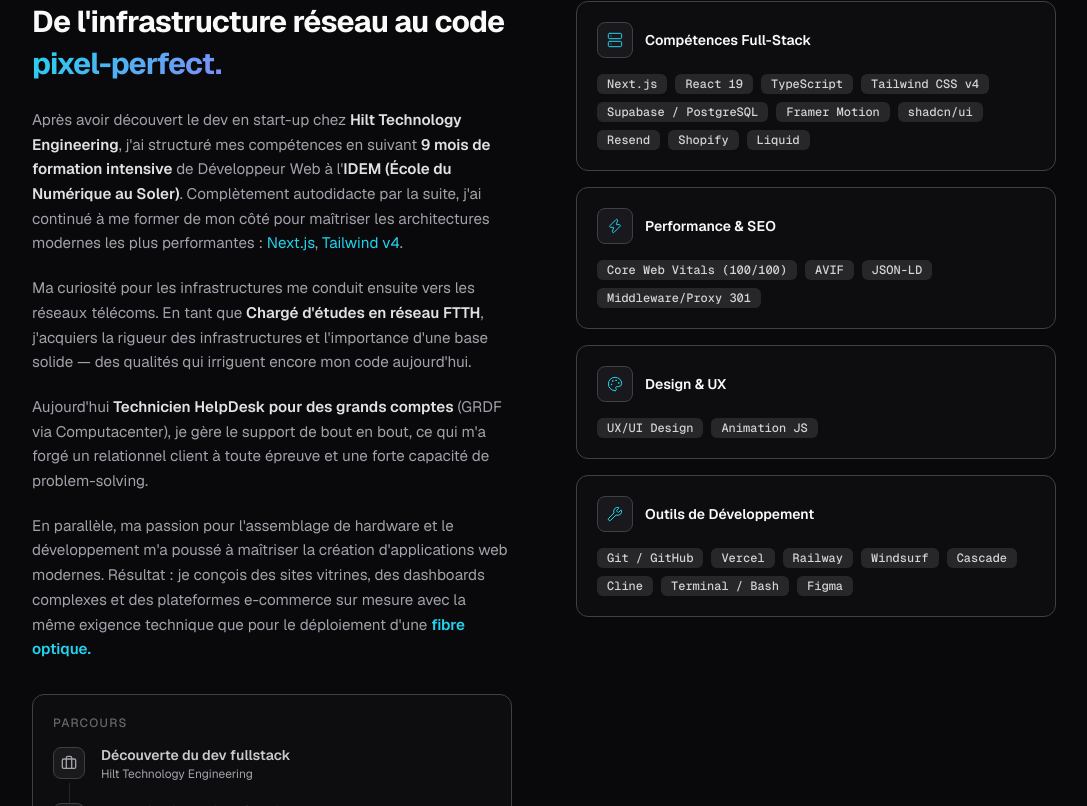
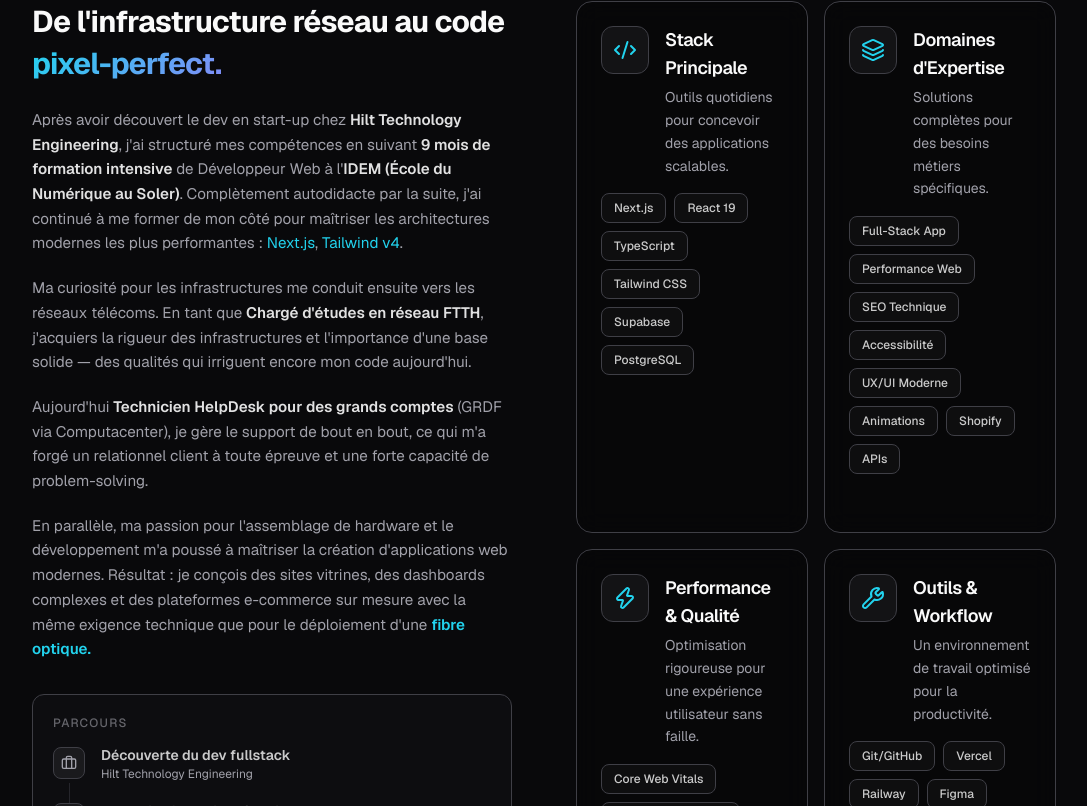
Before and after one commit to GROSJOINDEBEUH/portfolio, a Next.js app: page / in a window 1280 px wide. Shown: the part 4174-4980 px from the top of the page, without its empty margins (96-1183 px from the left). Built offline with nearby package versions, Linux system fonts and the light colour scheme.

Commit message:
refactor: section expertise haut de gamme, orientée valeur

```diff
--- a/package.json
+++ b/package.json
@@ -12,6 +12,7 @@
     "@vercel/analytics": "^2.0.1",
     "@vercel/speed-insights": "^2.0.0",
     "clsx": "^2.1.1",
+    "framer-motion": "^12.40.0",
     "lucide-react": "^1.16.0",
     "next": "16.2.6",
     "react": "19.2.4",
--- a/src/components/sections/about.tsx
+++ b/src/components/sections/about.tsx
@@ -1,34 +1,9 @@
-import { Server, Zap, Wrench, Network, Headphones, Globe, User, Briefcase, GraduationCap, Palette } from 'lucide-react';
+import { Network, Headphones, Globe, User, Briefcase, GraduationCap } from 'lucide-react';
 import { Badge } from '@/components/ui/badge';
+import { ExpertiseCard } from '@/components/ui/ExpertiseCard';
+import { expertiseData } from '@/data/expertise';
 
 /* ─── Data ───────────────────────────────────────────────────────────── */
-
-const SKILLS = [
-  {
-    id: 'frontend',
-    icon: Server,
-    label: 'Compétences Full-Stack',
-    items: ['Next.js', 'React 19', 'TypeScript', 'Tailwind CSS v4', 'Supabase / PostgreSQL', 'Framer Motion', 'shadcn/ui', 'Resend', 'Shopify', 'Liquid'],
-  },
-  {
-    id: 'perf',
-    icon: Zap,
-    label: 'Performance & SEO',
-    items: ['Core Web Vitals (100/100)', 'AVIF', 'JSON-LD', 'Middleware/Proxy 301'],
-  },
-  {
-    id: 'design',
-    icon: Palette,
-    label: 'Design & UX',
-    items: ['UX/UI Design', 'Animation JS'],
-  },
-  {
-    id: 'systeme',
-    icon: Wrench,
-    label: 'Outils de Développement',
-    items: ['Git / GitHub', 'Vercel', 'Railway', 'Windsurf', 'Cascade', 'Cline', 'Terminal / Bash', 'Figma'],
-  },
-] as const;
 
 const TIMELINE = [
   {
@@ -202,39 +177,11 @@
   );
 }
 
-function SkillBox({
-  icon: Icon,
-  label,
-  items,
-}: {
-  icon: (typeof SKILLS)[number]['icon'];
-  label: string;
-  items: readonly string[];
-}) {
+function ExpertiseColumn() {
   return (
-    <div className="group rounded-xl border border-border bg-zinc-900/30 p-5 transition-[border-color,background-color,box-shadow] duration-300 hover:border-primary/25 hover:bg-zinc-900/60 hover:shadow-lg hover:shadow-black/20">
-      <div className="mb-4 flex items-center gap-3">
-        <div className="flex h-9 w-9 items-center justify-center rounded-lg border border-border bg-secondary/50 text-primary transition-colors group-hover:border-primary/30 group-hover:bg-primary/10">
-          <Icon className="h-4 w-4" strokeWidth={1.5} />
-        </div>
-        <h3 className="text-sm font-semibold text-foreground">{label}</h3>
-      </div>
-      <div className="flex flex-wrap gap-2">
-        {items.map((item) => (
-          <Badge key={item} variant="mono">
-            {item}
-          </Badge>
-        ))}
-      </div>
-    </div>
-  );
-}
-
-function SkillsColumn() {
-  return (
-    <div className="flex flex-col gap-4">
-      {SKILLS.map((skill) => (
-        <SkillBox key={skill.id} {...skill} />
+    <div className="grid grid-cols-1 gap-4 md:grid-cols-2">
+      {expertiseData.map((expertise) => (
+        <ExpertiseCard key={expertise.title} expertise={expertise} />
       ))}
     </div>
   );
@@ -255,7 +202,7 @@
 
         <div className="grid grid-cols-1 gap-12 lg:grid-cols-2 lg:gap-16">
           <NarrativeColumn />
-          <SkillsColumn />
+          <ExpertiseColumn />
         </div>
       </div>
     </section>
--- /dev/null
+++ b/src/components/ui/ExpertiseCard.tsx
@@ -0,0 +1,45 @@
+'use client';
+
+import { motion } from 'framer-motion';
+import { ExpertiseItem } from '@/data/expertise';
+import { SkillBadge } from './SkillBadge';
+
+interface ExpertiseCardProps {
+  expertise: ExpertiseItem;
+}
+
+export function ExpertiseCard({ expertise }: ExpertiseCardProps) {
+  const { title, description, icon: Icon, skills } = expertise;
+
+  return (
+    <motion.div
+      className="group relative overflow-hidden rounded-2xl bg-black/20 backdrop-blur-md border border-white/5 p-6 transition-all duration-300 hover:shadow-lg hover:shadow-black/30"
+      whileHover={{ scale: 1.02 }}
+      initial={{ opacity: 0, y: 20 }}
+      animate={{ opacity: 1, y: 0 }}
+      transition={{ duration: 0.3 }}
+    >
+      {/* Icon + Title */}
+      <div className="mb-4 flex items-start gap-4">
+        <div className="flex h-12 w-12 shrink-0 items-center justify-center rounded-xl border border-white/10 bg-white/5 transition-colors group-hover:border-primary/20 group-hover:bg-primary/10">
+          <Icon className="h-6 w-6 text-primary" />
+        </div>
+        <div className="flex-1">
+          <h3 className="text-lg font-semibold tracking-tight text-foreground">
+            {title}
+          </h3>
+          <p className="mt-1 text-sm leading-relaxed text-muted-foreground">
+            {description}
+          </p>
+        </div>
+      </div>
+
+      {/* Skills */}
+      <div className="flex flex-wrap gap-2">
+        {skills.map((skill) => (
+          <SkillBadge key={skill} skill={skill} />
+        ))}
+      </div>
+    </motion.div>
+  );
+}
--- /dev/null
+++ b/src/components/ui/SkillBadge.tsx
@@ -0,0 +1,7 @@
+export function SkillBadge({ skill }: { skill: string }) {
+  return (
+    <span className="inline-flex items-center rounded-lg bg-neutral-900/50 border border-white/5 px-3 py-1.5 text-xs font-medium text-foreground/80 transition-colors hover:bg-neutral-900/70">
+      {skill}
+    </span>
+  );
+}
--- /dev/null
+++ b/src/data/expertise.ts
@@ -0,0 +1,40 @@
+import {
+  Code2,
+  Layers,
+  Zap,
+  Wrench
+} from 'lucide-react';
+
+export interface ExpertiseItem {
+  title: string;
+  description: string;
+  icon: React.ComponentType<{ className?: string }>;
+  skills: readonly string[];
+}
+
+export const expertiseData: readonly ExpertiseItem[] = [
+  {
+    title: 'Stack Principale',
+    description: 'Outils quotidiens pour concevoir des applications scalables.',
+    icon: Code2,
+    skills: ['Next.js', 'React 19', 'TypeScript', 'Tailwind CSS', 'Supabase', 'PostgreSQL'],
+  },
+  {
+    title: 'Domaines d\'Expertise',
+    description: 'Solutions complètes pour des besoins métiers spécifiques.',
+    icon: Layers,
+    skills: ['Full-Stack App', 'Performance Web', 'SEO Technique', 'Accessibilité', 'UX/UI Moderne', 'Animations', 'Shopify', 'APIs'],
+  },
+  {
+    title: 'Performance & Qualité',
+    description: 'Optimisation rigoureuse pour une expérience utilisateur sans faille.',
+    icon: Zap,
+    skills: ['Core Web Vitals', 'Lighthouse 100/100', 'SEO Technique', 'JSON-LD', 'Images', 'Middleware', 'Redirections 301'],
+  },
+  {
+    title: 'Outils & Workflow',
+    description: 'Un environnement de travail optimisé pour la productivité.',
+    icon: Wrench,
+    skills: ['Git/GitHub', 'Vercel', 'Railway', 'Figma', 'Windsurf', 'Cascade', 'Terminal', 'Bash'],
+  },
+] as const;
```
Also changed, not shown: public/Dashboard/Capture.png (added), 1 other file (tests, documents, lock files or other folders).
